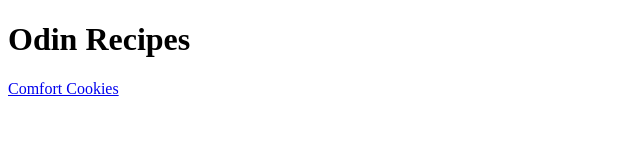
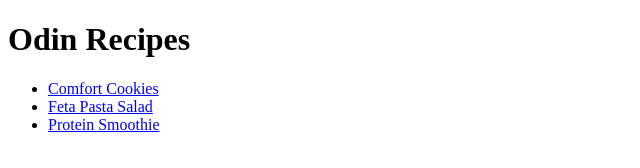
Before and after one commit to CUDDLYTUNNEL/odin-recipes, a plain HTML site: page index.html in a window 1280 px wide. Shown: the whole page, without its empty margins (0-640 px from the left). Drawn offline with Linux system fonts and the light colour scheme.

Commit message:
index.html

```diff
--- a/index.html
+++ b/index.html
@@ -6,6 +6,10 @@
 </head>
 <body>
     <h1>Odin Recipes</h1>
-    <a href="./recipes/comfort_cookies.html">Comfort Cookies</a>
+    <ul>
+        <li><a href="./recipes/comfort_cookies.html">Comfort Cookies</a></li>
+        <li><a href="./recipes/feta_pasta_salad.html">Feta Pasta Salad</a></li>
+        <li><a href="./recipes/protein_smootie.html">Protein Smoothie</a></li>
+    </ul>
 </body>
 </html>
```
